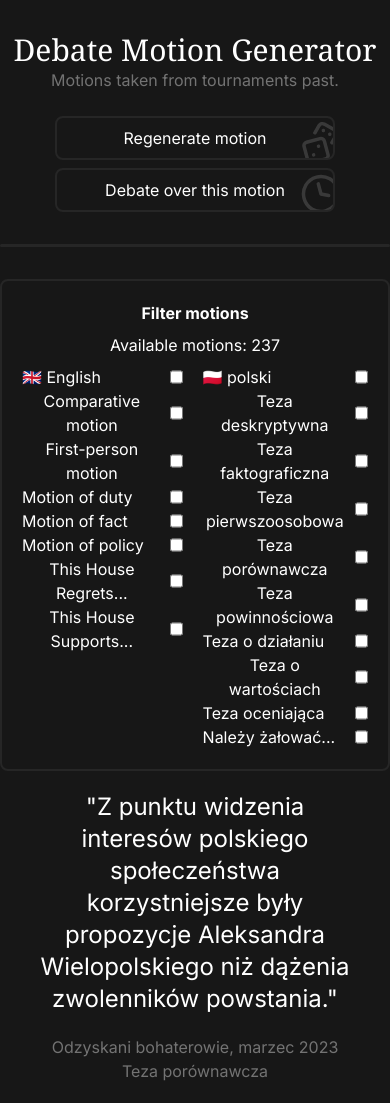
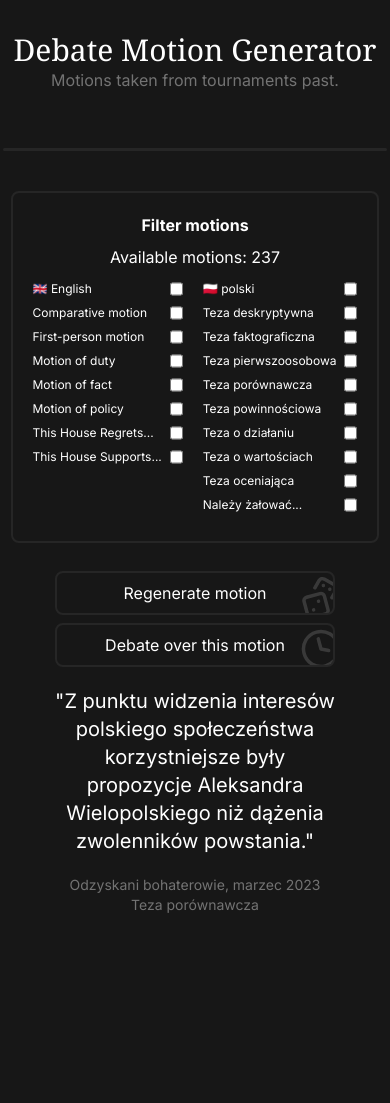
Before and after one commit to debatecore/debate-tools, a Next.js app: page /debate-motion-generator in a window 390 px wide. After the commit the page ends 935 px from the top, so only its background shows below. Built offline with nearby package versions, Linux system fonts and the light colour scheme.

Commit message:
[22] tweak mobile view

```diff
--- a/src/components/Checkbox.tsx
+++ b/src/components/Checkbox.tsx
@@ -9,8 +9,14 @@ type CheckboxProps = {
 
 const Checkbox = (props: CheckboxProps) => {
   return (
-    <label className="flex flex-row justify-between select-none cursor-pointer">
-      <span className={props.disabled ? "mr-2 text-neutral-500" : "mr-2"}>
+    <label className="flex flex-row justify-between select-none cursor-pointer mt-1 mb-2 xl:m-0">
+      <span
+        className={
+          props.disabled
+            ? "text-xs xl:text-base mr-2 text-neutral-500"
+            : "text-xs xl:text-base mr-2"
+        }
+      >
         {props.labelText}
       </span>
       <input
--- a/src/components/GenericButton.tsx
+++ b/src/components/GenericButton.tsx
@@ -10,7 +10,6 @@ type SharedButtonProps = {
   square?: boolean;
   onClick?: () => void;
   className?: string;
-  highlightIcon?: boolean;
   hidden?: boolean;
 };
 type GenericButtonProps = {
--- a/src/components/MotionDisplay.tsx
+++ b/src/components/MotionDisplay.tsx
@@ -7,8 +7,8 @@ const MotionDisplay = ({ motion }: { motion: motion | null }) => {
 
   return (
     <section className="lg:w-[50vw] p-5 flex flex-col items-center self-center">
-      <p className="text-2xl md:text-2xl max-w-[80vw] lg:max-w-[50vw] mb-5 text-balance">
-        &quot;{motion?.motion || ""}&quot;
+      <p className="text-xl xl:text-2xl max-w-[80vw] lg:max-w-[50vw] mb-5 text-balance">
+        &quot;{motion && motion?.motion ? motion.motion : ""}&quot;
       </p>
       {motion && motion.adinfo ? (
         <section className="flex flex-col items-center mb-5 border-2 border-neutral-800 rounded-lg pt-2 p-4">
@@ -23,7 +23,7 @@ const MotionDisplay = ({ motion }: { motion: motion | null }) => {
       ) : (
         ""
       )}
-      <p className="text-neutral-500 flex flex-col">
+      <p className="text-sm xl:text-base text-neutral-500 flex flex-col">
         {motion?.source || ""}
         <br />
         {motion?.type || ""}
--- a/src/components/MotionGenerator.tsx
+++ b/src/components/MotionGenerator.tsx
@@ -47,7 +47,7 @@ const MotionGenerator = () => {
 
   return (
     <div className="flex flex-col items-center text-center">
-      <section className="flex flex-col space-y-2 max-w-[400px]">
+      <section className="hidden xl:block flex flex-col space-y-2 max-w-[400px]">
         <GenericButton
           text={useLang("debateMotionGeneratorRegenerate")}
           icon={IconDice}
@@ -65,6 +65,21 @@ const MotionGenerator = () => {
       <hr className="border-b-2 mt-8 mb-8 rounded border-neutral-800 my-2 w-full" />
       <section className="flex flex-col xl:flex-row items-center">
         <MotionsFilter onFiltersChange={handleFiltersChange} />
+        <section className="block xl:hidden flex flex-col mt-5 space-y-2 max-w-[400px]">
+          <GenericButton
+            text={useLang("debateMotionGeneratorRegenerate")}
+            icon={IconDice}
+            onClick={() => setMotion(generateMotion())}
+          />
+          <GenericButton
+            text={useLang("debateOverThisMotion")}
+            icon={IconClock}
+            onClick={() => {
+              saveMotionToContext();
+              router.push("/oxford-debate/setup");
+            }}
+          />
+        </section>
         <MotionDisplay motion={motion} />
       </section>
     </div>
--- a/src/components/MotionsFilter.tsx
+++ b/src/components/MotionsFilter.tsx
@@ -221,7 +221,7 @@ const MotionsFilter = (props: MotionsFilterProps) => {
   return (
     <div
       className={
-        "grow-0 xl:self-start bg-neutral-900 border-2 border-neutral-800 p-3 rounded-lg"
+        "grow-0 xl:self-start bg-neutral-900 m-2 border-2 border-neutral-800 p-3 rounded-lg"
       }
     >
       <h5 className="text-center font-bold m-2">{useLang("motionFilterTitle")}</h5>
```
